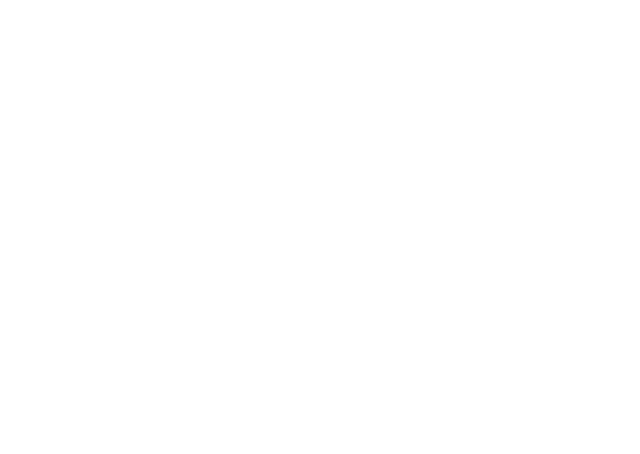
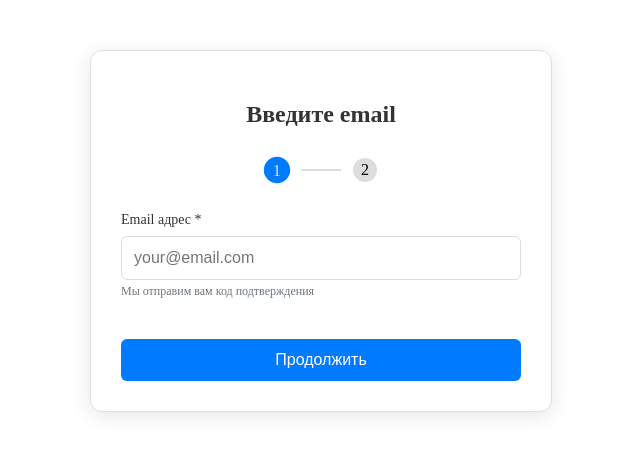
Before and after one commit to NeverSeec/react-fsd-app, a React (Vite) app: page /auth in a window 1280 px wide. Before the commit this address had no page. Shown: the top 454 px of the page, without its empty margins (319-959 px from the left). Built offline with nearby package versions, Linux system fonts and the light colour scheme.

Commit message:
TASK-4: Выполнил четвертое задание доп задание

```diff
--- a/src/app/App.tsx
+++ b/src/app/App.tsx
@@ -1,12 +1,14 @@
 import { BrowserRouter as Router, Routes, Route } from "react-router-dom";
 import { TaskPage } from "pages/TaskPage";
 import { RegisterPage } from "pages/RegisterPage";
+import { AuthPage } from "pages/AuthPage";
 
 function App() {
   return (
     <Router>
       <Routes>
         <Route path="/" element={<RegisterPage />} />
+        <Route path="/auth" element={<AuthPage />} />
         <Route path="/tasks" element={<TaskPage />} />
       </Routes>
     </Router>
--- /dev/null
+++ b/src/pages/AuthPage/config/config.ts
@@ -0,0 +1,26 @@
+import { z } from "zod";
+
+export const EMAIL_SCHEMA = z.object({
+  email: z
+    .string()
+    .min(1, "Email обязателен для заполнения")
+    .email("Введите корректный email адрес"),
+});
+
+export const PASSWORD_SCHEMA = z.object({
+  password: z
+    .string()
+    .min(1, "Пароль обязателен для заполнения")
+    .min(6, "Пароль должен содержать минимум 6 символов"),
+});
+
+export const AUTH_SCHEMA = z.object({
+  email: z
+    .string()
+    .min(1, "Email обязателен для заполнения")
+    .email("Введите корректный email адрес"),
+  password: z
+    .string()
+    .min(1, "Пароль обязателен для заполнения")
+    .min(6, "Пароль должен содержать минимум 6 символов"),
+});
--- /dev/null
+++ b/src/pages/AuthPage/index.ts
@@ -0,0 +1 @@
+export * from "./ui/AuthPage.tsx";
--- /dev/null
+++ b/src/pages/AuthPage/ui/AuthPage.module.css
@@ -0,0 +1,210 @@
+.container {
+    max-width: 400px;
+    margin: 50px auto;
+    padding: 30px;
+    border: 1px solid #e0e0e0;
+    border-radius: 12px;
+    box-shadow: 0 4px 20px rgba(0, 0, 0, 0.1);
+    background: white;
+}
+
+.title {
+    text-align: center;
+    margin-bottom: 30px;
+    color: #333;
+    font-size: 24px;
+    font-weight: 600;
+}
+
+.progress {
+    display: flex;
+    margin-bottom: 30px;
+    justify-content: center;
+    align-items: center;
+}
+
+.step {
+    width: 24px;
+    height: 24px;
+    border-radius: 50%;
+    background-color: #ddd;
+    margin: 0 12px;
+    position: relative;
+    transition: all 0.3s ease;
+    display: flex;
+    align-items: center;
+    justify-content: center;
+}
+
+.stepActive {
+    color: #ddd;
+    background-color: #007bff;
+    transform: scale(1.1);
+}
+
+.stepCompleted {
+    background-color: #28a745;
+}
+
+.connector {
+    width: 40px;
+    height: 2px;
+    background-color: #ddd;
+    transition: background-color 0.3s ease;
+}
+
+.connectorActive {
+    background-color: #007bff;
+}
+
+.connectorCompleted {
+    background-color: #28a745;
+}
+
+.form {
+    display: flex;
+    flex-direction: column;
+    gap: 20px;
+}
+
+.field {
+    margin-bottom: 20px;
+}
+
+.label {
+    display: block;
+    margin-bottom: 8px;
+    font-weight: 500;
+    color: #333;
+    font-size: 14px;
+}
+
+.input {
+    width: 100%;
+    padding: 12px;
+    border: 1px solid #ddd;
+    border-radius: 6px;
+    font-size: 16px;
+    transition: all 0.2s ease;
+    box-sizing: border-box;
+}
+
+.input:focus {
+    outline: none;
+    border-color: #007bff;
+    box-shadow: 0 0 0 3px rgba(0, 123, 255, 0.1);
+}
+
+.inputError {
+    border-color: #dc3545;
+}
+
+.inputError:focus {
+    border-color: #dc3545;
+    box-shadow: 0 0 0 3px rgba(220, 53, 69, 0.1);
+}
+
+.error {
+    color: #dc3545;
+    font-size: 12px;
+    margin-top: 6px;
+    display: block;
+}
+
+.helpText {
+    color: #6c757d;
+    font-size: 12px;
+    margin-top: 4px;
+    display: block;
+}
+
+.buttons {
+    display: flex;
+    gap: 12px;
+    margin-top: 10px;
+}
+
+.button {
+    padding: 12px 20px;
+    border: none;
+    border-radius: 6px;
+    font-size: 16px;
+    font-weight: 500;
+    cursor: pointer;
+    transition: all 0.2s ease;
+    display: flex;
+    align-items: center;
+    justify-content: center;
+    flex: 1;
+}
+
+.button:disabled {
+    cursor: not-allowed;
+    opacity: 0.6;
+}
+
+.buttonPrimary {
+    background-color: #007bff;
+    color: white;
+}
+
+.buttonPrimary:hover:not(:disabled) {
+    background-color: #0056b3;
+    transform: translateY(-1px);
+}
+
+.buttonSuccess {
+    background-color: #28a745;
+    color: white;
+}
+
+.buttonSuccess:hover:not(:disabled) {
+    background-color: #1e7e34;
+    transform: translateY(-1px);
+}
+
+.buttonSecondary {
+    background-color: #6c757d;
+    color: white;
+}
+
+.buttonSecondary:hover:not(:disabled) {
+    background-color: #545b62;
+    transform: translateY(-1px);
+}
+
+.buttonFull {
+    width: 100%;
+    flex: none;
+}
+
+.alert {
+    padding: 12px 16px;
+    border-radius: 6px;
+    margin-bottom: 20px;
+    font-size: 14px;
+}
+
+.alertError {
+    background-color: #f8d7da;
+    color: #721c24;
+    border: 1px solid #f5c6cb;
+}
+
+.alertSuccess {
+    background-color: #d4edda;
+    color: #155724;
+    border: 1px solid #c3e6cb;
+    text-align: center;
+}
+
+.loading {
+    text-align: center;
+    margin-top: 20px;
+    color: #007bff;
+    font-size: 14px;
+}
+
+.hidden {
+    display: none;
+}
--- /dev/null
+++ b/src/pages/AuthPage/ui/AuthPage.tsx
@@ -0,0 +1,185 @@
+import { useActionState } from "react";
+import { EMAIL_SCHEMA, PASSWORD_SCHEMA } from "../config/config.ts";
+import cn from "./AuthPage.module.css";
+import classNames from "classnames";
+
+interface FormState {
+  email: string;
+  password: string;
+  step: number;
+  error: string | null;
+  success: boolean;
+}
+
+const initialState: FormState = {
+  email: "",
+  password: "",
+  step: 1,
+  error: null,
+  success: false,
+};
+
+async function submitForm(
+  prevState: FormState,
+  formData: FormData,
+): Promise<FormState> {
+  await new Promise((resolve) => setTimeout(resolve, 1000));
+
+  try {
+    if (prevState.step === 1) {
+      const email = formData.get("email") as string;
+
+      EMAIL_SCHEMA.parse({ email });
+
+      return {
+        ...prevState,
+        email,
+        step: 2,
+        error: null,
+      };
+    } else {
+      const password = formData.get("password") as string;
+
+      PASSWORD_SCHEMA.parse({ password });
+
+      return {
+        ...prevState,
+        password,
+        success: true,
+        error: null,
+      };
+    }
+  } catch (e: unknown) {
+    return {
+      ...prevState,
+      error: "Произошла  ошибка",
+      success: false,
+    };
+  }
+}
+
+export function AuthPage() {
+  const [state, formAction, isPending] = useActionState(
+    submitForm,
+    initialState,
+  );
+
+  const handleBack = () => {
+    window.location.reload();
+  };
+
+  return (
+    <div className={cn.container}>
+      <h2 className={cn.title}>
+        {state.step === 1 ? "Введите email" : "Введите пароль"}
+      </h2>
+
+      <div className={cn.progress}>
+        <div
+          className={classNames(
+            cn.step,
+            state.step >= 1 && cn.stepActive,
+            state.success && cn.stepCompleted,
+          )}
+        >
+          1
+        </div>
+        <div
+          className={classNames(
+            cn.connector,
+            state.step >= 2 && cn.connectorActive,
+            state.success && cn.connectorCompleted,
+          )}
+        />
+        <div
+          className={classNames(
+            cn.step,
+            state.step >= 2 && cn.stepActive,
+            state.success && cn.stepCompleted,
+          )}
+        >
+          2
+        </div>
+      </div>
+
+      {state.error && (
+        <div className={classNames(cn.alert, cn.alertError)}>{state.error}</div>
+      )}
+      {state.success && (
+        <div className={classNames(cn.alert, cn.alertSuccess)}>
+          Авторизация успешно завершена!
+        </div>
+      )}
+
+      {state.step === 1 && !state.success && (
+        <form action={formAction} className={cn.form}>
+          <div className={cn.field}>
+            <label htmlFor="email" className={cn.label}>
+              Email адрес *
+            </label>
+            <input
+              id="email"
+              type="email"
+              name="email"
+              defaultValue={state.email}
+              className={`${cn.input} ${state.error ? cn.inputError : ""}`}
+              placeholder="your@email.com"
+              required
+            />
+            <span className={cn.helpText}>
+              Мы отправим вам код подтверждения
+            </span>
+          </div>
+
+          <button
+            type="submit"
+            disabled={isPending}
+            className={`${cn.button} ${cn.buttonPrimary} ${cn.buttonFull}`}
+          >
+            {isPending ? "Проверка..." : "Продолжить"}
+          </button>
+        </form>
+      )}
+
+      {state.step === 2 && !state.success && (
+        <form action={formAction} className={cn.form}>
+          <input type="hidden" name="email" value={state.email} />
+
+          <div className={cn.field}>
+            <label htmlFor="password" className={cn.label}>
+              Пароль *
+            </label>
+            <input
+              id="password"
+              type="password"
+              name="password"
+              className={`${cn.input} ${state.error ? cn.inputError : ""}`}
+              placeholder="Введите ваш пароль"
+              required
+            />
+            <span className={cn.helpText}>Минимум 6 символов</span>
+          </div>
+
+          <div className={cn.buttons}>
+            <button
+              type="button"
+              onClick={handleBack}
+              className={`${cn.button} ${cn.buttonSecondary}`}
+            >
+              Назад
+            </button>
+            <button
+              type="submit"
+              disabled={isPending}
+              className={`${cn.button} ${cn.buttonSuccess}`}
+            >
+              {isPending ? "Отправка..." : "Завершить"}
+            </button>
+          </div>
+        </form>
+      )}
+
+      {isPending && <div className={cn.loading}>Обработка...</div>}
+    </div>
+  );
+}
```
